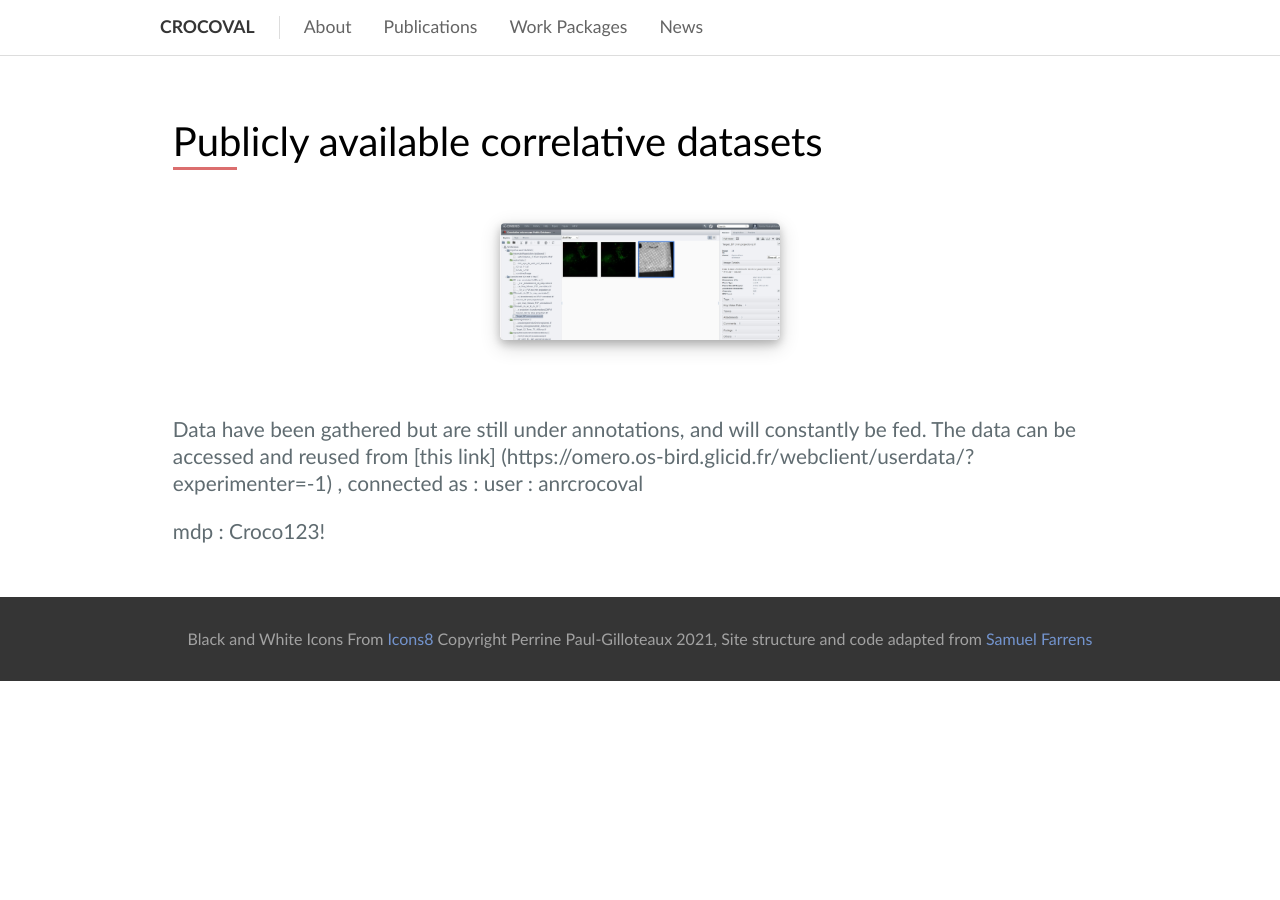
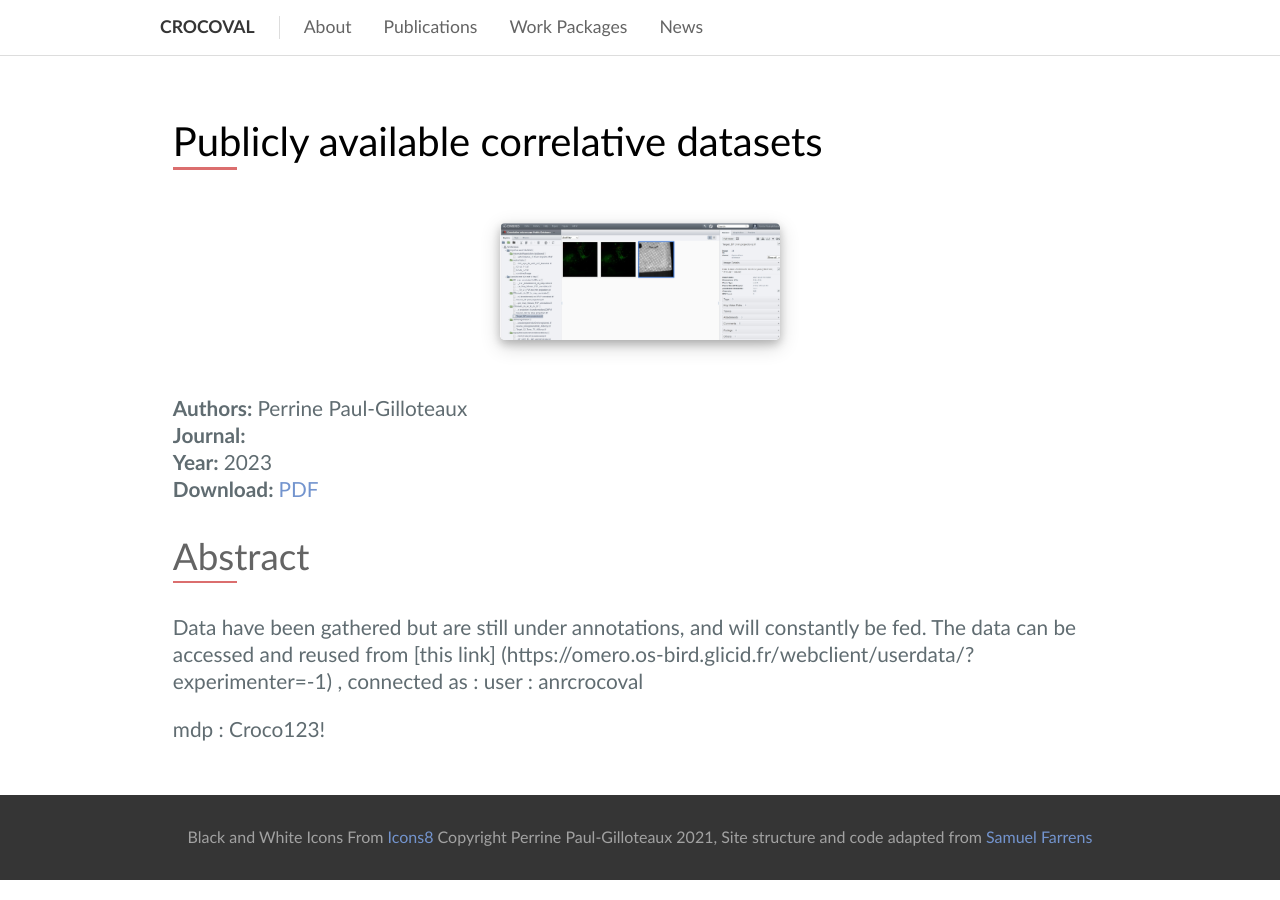
Before and after one commit to anrcrocoval/anrcrocoval.github.io, a Jekyll site: the page built from _posts/2023-08-01-del1-4.md, in a window 1280 px wide. Built offline with Jekyll 4.4.1, drawn with Linux system fonts in a browser that asks for light colours; some of the changed lines change nothing that is shown.

Commit message:
Update 2023-08-01-del1-4.md

```diff
--- a/_posts/2023-08-01-del1-4.md
+++ b/_posts/2023-08-01-del1-4.md
@@ -5,8 +5,7 @@ year: 2023
 image: omero.jpg
 authors: Perrine Paul-Gilloteaux
 
-
-
+layout: post-pub
 ---
 Data have been gathered but are still under annotations, and will constantly be fed. The data can be accessed and reused from [this link] (https://omero.os-bird.glicid.fr/webclient/userdata/?experimenter=-1) , connected as :
 user :
```
